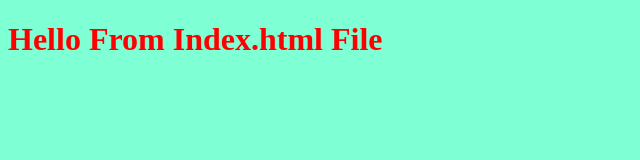
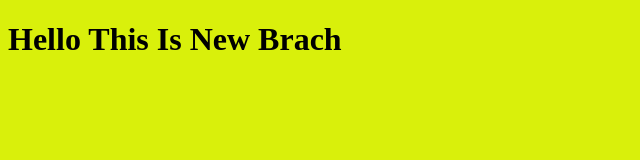
Before and after one commit to RiyadELBadry/myProject, a plain HTML site: page index.html in a window 1280 px wide. Shown: the whole page, without its empty margins (0-640 px from the left). Drawn offline with Linux system fonts and the light colour scheme.

Commit message:
Changing style for the title

```diff
--- a/index.html
+++ b/index.html
@@ -8,7 +8,7 @@
     <title>Test</title>
 </head>
 <body>
-    <h1>Hello From Index.html File</h1>
+    <h1>Hello This Is New Brach</h1>
 </body>
 <script src="app.js"></script>
 </html>
--- a/style.css
+++ b/style.css
@@ -1,7 +1,7 @@
 h1 {
-    color: red;
+    color: black;
 }
 
 body {
-    background: aquamarine;
+    background: rgb(217, 240, 11);
 }
```
